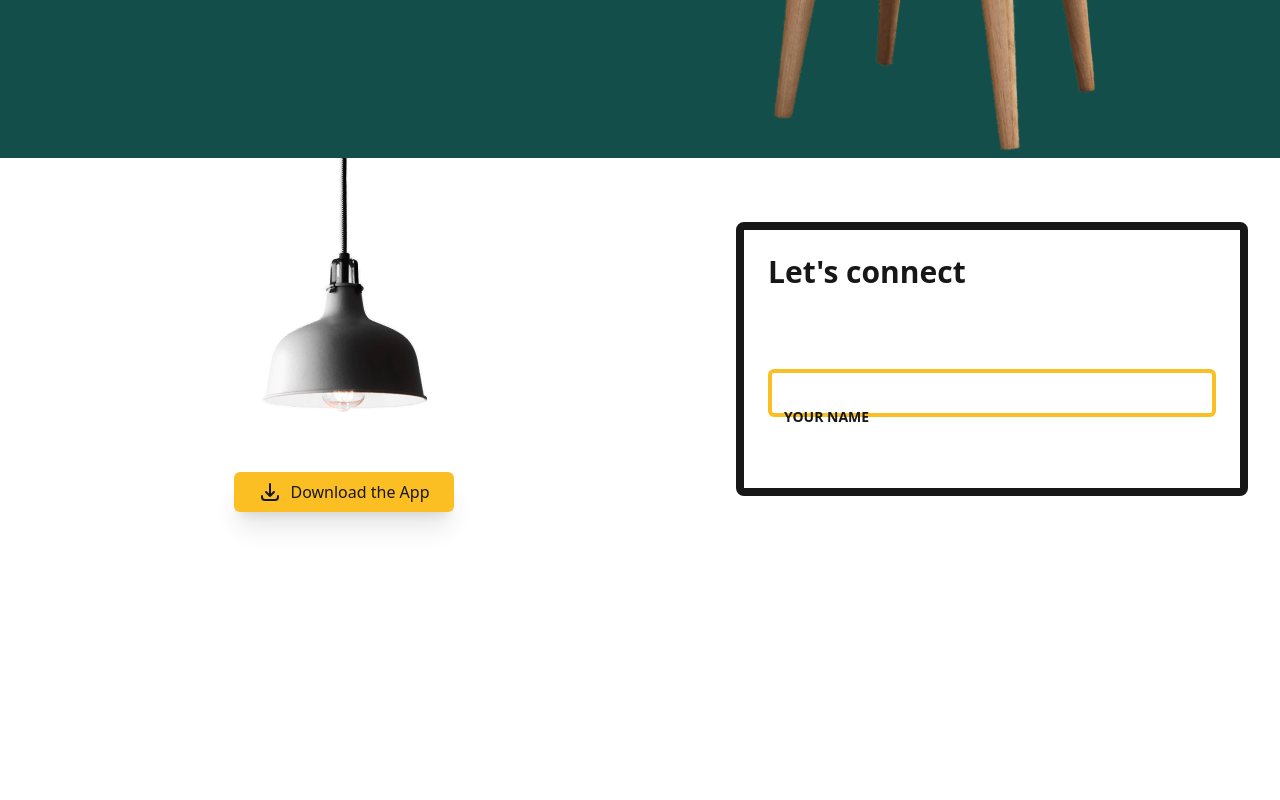
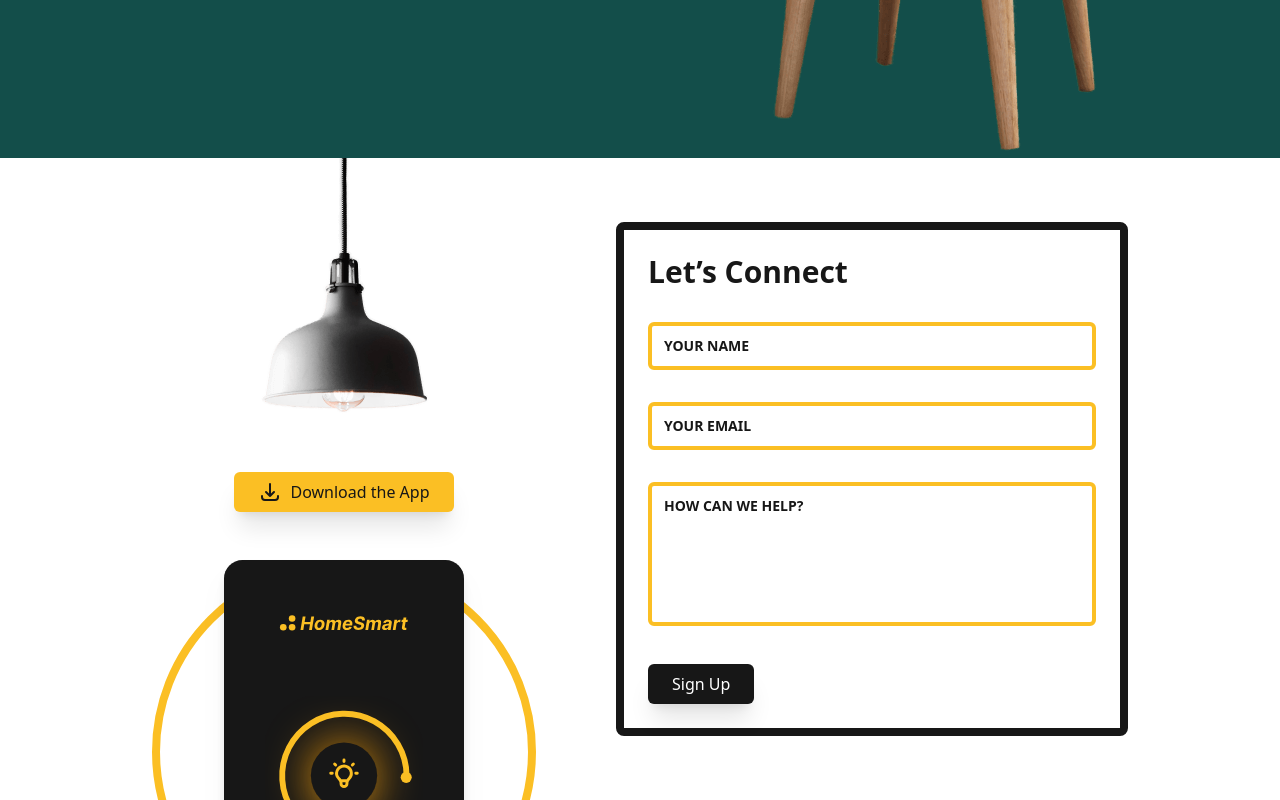
Before and after one commit to paresiqbal/homesmart-tailwind, a website built with Vite: page index.html in a window 1280 px wide. Shown: the part 2500-3300 px from the top of the page. Before the commit the page ends 3060 px from the top, so only its background shows below. Built offline with nearby package versions, Linux system fonts and the light colour scheme; files whose address does not match are found by name.

Commit message:
Complete

```diff
--- a/index.html
+++ b/index.html
@@ -288,7 +288,7 @@
       class="container mx-auto px-8 overflow-hidden"
     >
       <div class="flex flex-wrap justify-center gap-12 md:gap-6 lg:gap-20">
-        <div class="md:flex-1 md:m-w-sn relative">
+        <div class="md:flex-1 md:max-w-sm relative">
           <img src="./assets/lamp.png" alt="Lamp" class="mx-auto" />
           <a
             href="#"
@@ -311,16 +311,19 @@
             <span>Download the App</span>
           </a>
           <img
-            src="./assets/app.svg"
+            src="/assets/app.svg"
             alt="app"
             width="240"
             class="hidden md:block drop-shadow-xl absolute left-1/2 -translate-x-1/2 max-w-16 xl:max-w-xs"
           />
+          <div
+            class="absolute -bottom-18 left-1/2 -translate-x-1/2 -z-10 aspect-square md:border-8 border-amber-400 rounded-full md:w-72 lg:w-96"
+          ></div>
         </div>
         <form
           class="relative border-8 border-neutral-900 p-6 rounded-lg grid gap-8 md:flex-1 md:max-w-lg my-4 md:my-12 lg:my-16 bg-white dark:bg-neutral-800 w-full"
         >
-          <h2 id="contact" class="text-3xl font-bold">Let's connect</h2>
+          <h2 id="contact" class="text-3xl font-bold">Let’s Connect</h2>
           <div class="relative">
             <input
               type="text"
@@ -331,9 +334,47 @@
             <label
               for="name"
               class="text-neutral-500 text-sm font-bold uppercase absolute -top-4 left-2 -translate-y-1/2 transition-all peer-placeholder-shown:left-4 peer-placeholder-shown:top-1/2 peer-placeholder-shown:text-neutral-900 peer-focus:-top-4 peer-focus:left-2 peer-focus:text-neutral-600 dark:peer-focus:text-neutral-300"
-              >Your name</label
             >
+              Your Name
+            </label>
           </div>
+          <div class="relative">
+            <input
+              type="email"
+              id="email"
+              class="peer form-input w-full border-4 border-amber-400 rounded-md focus:ring-4 dark:focus:ring-offset-2 focus:ring-amber-400 focus:border-amber-400 focus:outline-none dark:bg-amber-400 dark:text-neutral-900 placeholder-transparent"
+              placeholder="Your Email"
+            />
+            <label
+              for="email"
+              class="text-neutral-500 text-sm font-bold uppercase absolute -top-4 left-2 -translate-y-1/2 transition-all peer-placeholder-shown:left-4 peer-placeholder-shown:top-1/2 peer-placeholder-shown:text-neutral-900 peer-focus:-top-4 peer-focus:left-2 peer-focus:text-neutral-600 dark:peer-focus:text-neutral-300"
+            >
+              Your Email
+            </label>
+          </div>
+          <div class="relative">
+            <textarea
+              name="content"
+              id="content"
+              cols="20"
+              rows="5"
+              class="peer form-textarea resize-none w-full border-4 border-amber-400 rounded-md focus:ring-4 dark:focus:ring-offset-2 focus:ring-amber-400 focus:border-amber-400 focus:outline-none dark:bg-amber-400 dark:text-neutral-900 placeholder-transparent"
+              placeholder="How can we help?"
+            ></textarea>
+            <label
+              for="content"
+              class="text-neutral-500 text-sm font-bold uppercase absolute -top-3 left-2 -translate-y-1/2 transition-all peer-placeholder-shown:left-4 peer-placeholder-shown:top-6 peer-placeholder-shown:text-neutral-900 peer-focus:-top-4 peer-focus:left-2 peer-focus:text-neutral-600 dark:peer-focus:text-neutral-300"
+            >
+              How can we help?
+            </label>
+          </div>
+          <a
+            role="menuitem"
+            class="py-2 px-6 bg-neutral-900 text-white w-max shadow-xl hover:shadow-none transition-shadow focus:outline-none focus-visible:ring-4 ring-neutral-900 rounded-md ring-offset-4 ring-offset-white dark:ring-offset-amber-400"
+            href="/"
+          >
+            Sign Up
+          </a>
         </form>
       </div>
     </section>
```
